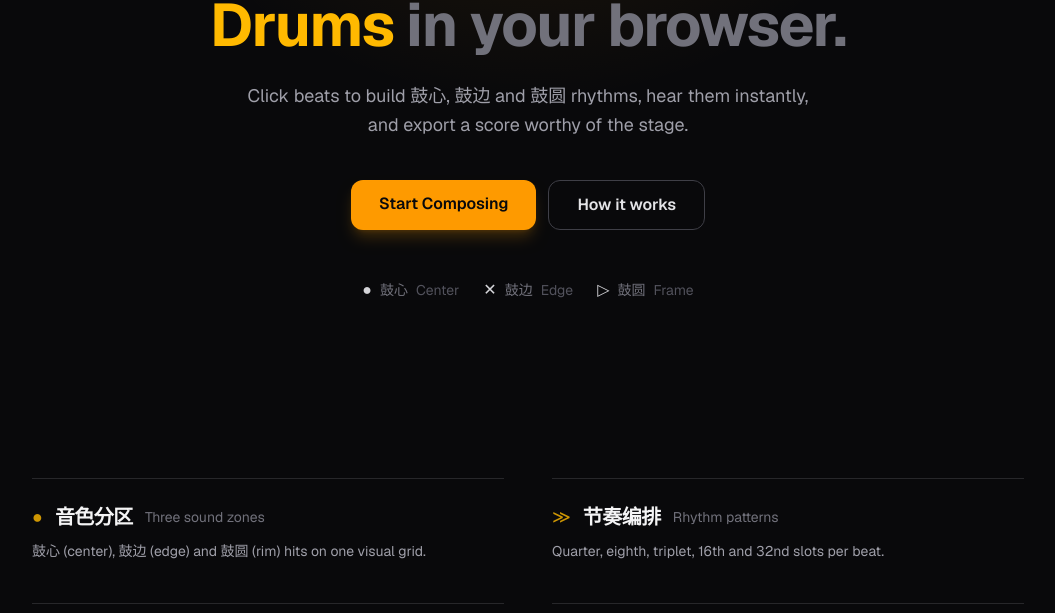
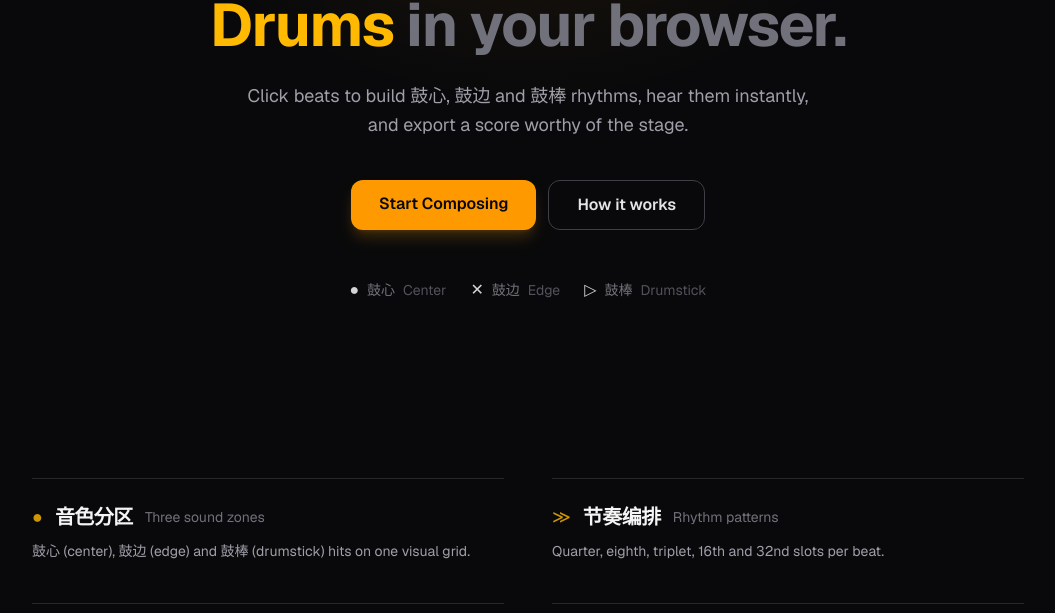
Before and after one commit to yapjunyit-lgtm/Drummer-sBeat, a Next.js app: page / in a window 1280 px wide. Shown: the part 285-898 px from the top of the page, without its empty margins (112-1167 px from the left). Built offline with nearby package versions, Linux system fonts and the light colour scheme; no server answers.

Commit message:
Rename 鼓圆 (rim/frame) zone to 鼓棒 (drumstick) throughout the UI

```diff
--- a/src/app/page.tsx
+++ b/src/app/page.tsx
@@ -5,7 +5,7 @@ const FEATURES = [
   {
     zh: "音色分区",
     en: "Three sound zones",
-    desc: "鼓心 (center), 鼓边 (edge) and 鼓圆 (rim) hits on one visual grid.",
+    desc: "鼓心 (center), 鼓边 (edge) and 鼓棒 (drumstick) hits on one visual grid.",
     mark: "●",
   },
   {
@@ -31,7 +31,7 @@ const FEATURES = [
 const ZONE_ROW = [
   { symbol: "●", zh: "鼓心", en: "Center" },
   { symbol: "✕", zh: "鼓边", en: "Edge" },
-  { symbol: "▷", zh: "鼓圆", en: "Frame" },
+  { symbol: "▷", zh: "鼓棒", en: "Drumstick" },
 ];
 
 export default function Home() {
@@ -72,7 +72,7 @@ export default function Home() {
             <span className="text-zinc-500"> in your browser.</span>
           </h1>
           <p className="mx-auto mt-6 max-w-xl text-lg leading-relaxed text-zinc-400">
-            Click beats to build 鼓心, 鼓边 and 鼓圆 rhythms, hear them
+            Click beats to build 鼓心, 鼓边 and 鼓棒 rhythms, hear them
             instantly, and export a score worthy of the stage.
           </p>
           <div className="mt-10 flex flex-col justify-center gap-3 sm:flex-row">
--- a/src/components/StaveEditor.tsx
+++ b/src/components/StaveEditor.tsx
@@ -2266,7 +2266,7 @@ export default function StaveEditor() {
   );
 
   /* ------------------------------------------------------------------ */
-  /* Keyboard shortcuts (PRD: 1 = Center, 3 = Edge, X = Frame)           */
+  /* Keyboard shortcuts (PRD: 1 = Center, 3 = Edge, X = Rim)             */
   /* ------------------------------------------------------------------ */
 
   useEffect(() => {
@@ -3699,7 +3699,7 @@ export default function StaveEditor() {
                   Keyboard 快捷键
                 </span>
                 <br />
-                1 · 鼓心 &nbsp;3 · 鼓边 &nbsp;X · 鼓圆
+                1 · 鼓心 &nbsp;3 · 鼓边 &nbsp;X · 鼓棒
                 <br />
                 E · eraser &nbsp;4 · 四连音 &nbsp;T · 三连音
                 <br />
@@ -3955,7 +3955,7 @@ export default function StaveEditor() {
               <p className="mt-3 text-xs leading-5 text-zinc-500">
                 24 Festive Drums notation (MuseScore tutorial style): notes
                 float on an invisible single staff line (● 鼓心, ✕ 鼓边, ▷
-                鼓圆) with barlines and measure numbers, on PDF-style A4
+                鼓棒) with barlines and measure numbers, on PDF-style A4
                 pages. Rhythm palette: whole 1, half 2, quarter ¼, eighth ⅛,
                 16th 1/16, 32nd 1/32, and triplet 3 per beat. Each project
                 autosaves its score.
--- a/src/lib/groupPreview.ts
+++ b/src/lib/groupPreview.ts
@@ -4,7 +4,7 @@ import * as Tone from "tone";
 import { SLOTS_PER_BEAT, type RhythmGroup } from "@/lib/projects";
 
 /* Shared one-shot audio engine for previewing rhythm groups (鼓心 / 鼓边 /
-   鼓圆), matching the sounds used by the main editor. */
+   鼓棒), matching the sounds used by the main editor. */
 let engine: {
   center: Tone.MembraneSynth;
   edge: Tone.NoiseSynth;
--- a/src/lib/notation.ts
+++ b/src/lib/notation.ts
@@ -41,8 +41,8 @@ export const ZONES: {
   },
   {
     id: "rim",
-    zh: "鼓圆",
-    en: "Drum Frame",
+    zh: "鼓棒",
+    en: "Drumstick",
     key: "e/4",
     symbol: "▷",
     cellClass: "bg-sky-500/80 border-sky-400",
```
Also changed, not shown: 2 other files (tests, documents, lock files or other folders).
